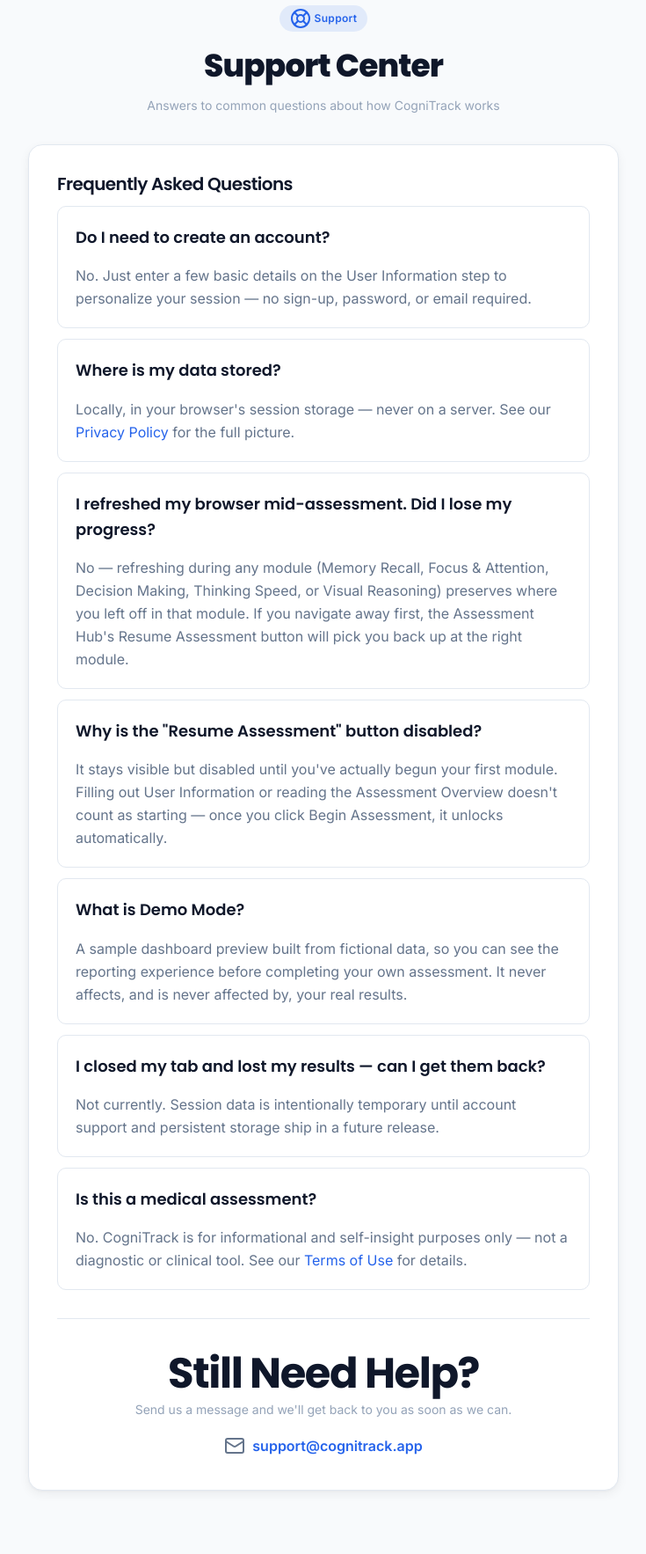
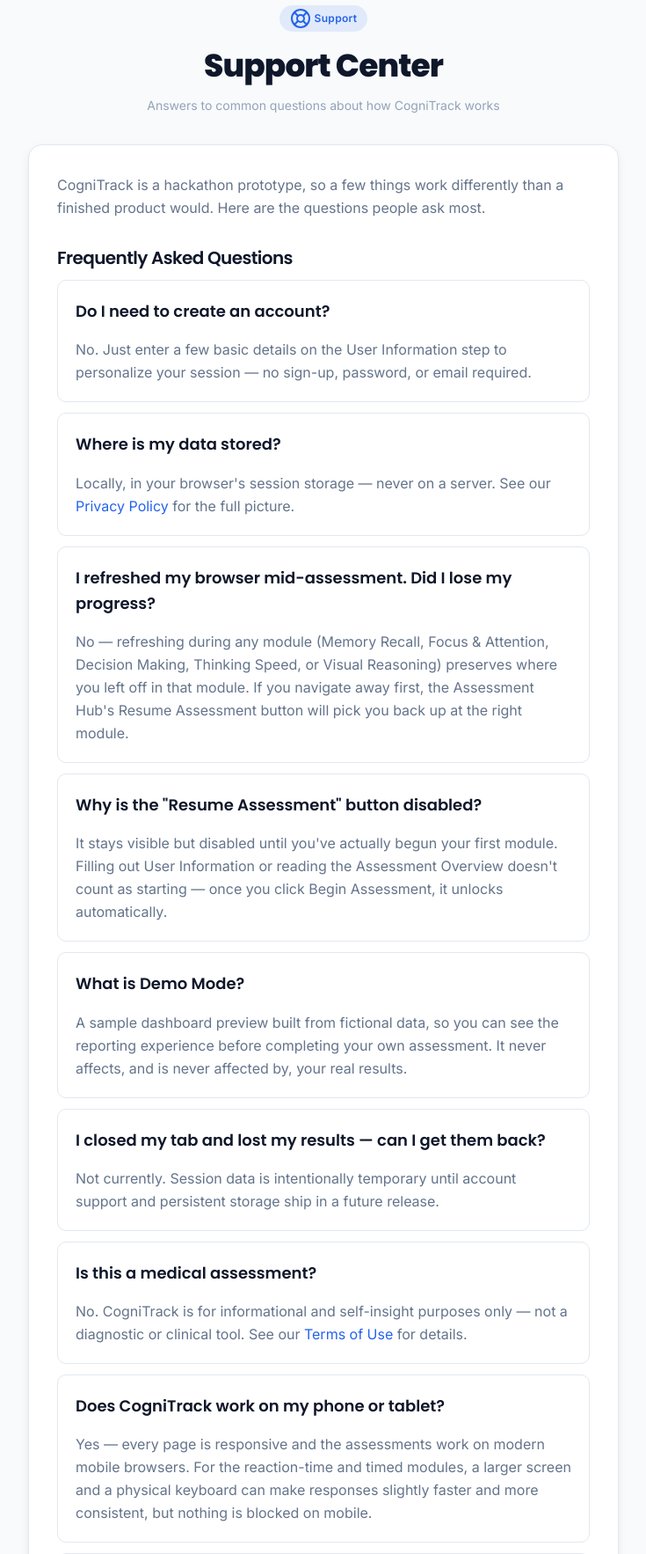
Before and after one commit to Rhythm-1987/CogniTrack, a Flask app: page /support in a window 1280 px wide. Shown: the part 131-1897 px from the top of the page at 88% size, without its empty margins (272-1007 px from the left). Run offline with Flask 3, Linux system fonts and the light colour scheme.

Commit message:
Frontend Polishn

```diff
--- a/app/static/css/memory.css
+++ b/app/static/css/memory.css
@@ -330,6 +330,10 @@
   box-shadow: var(--shadow-soft);
 }
 
+.recognition-word:focus-visible {
+  outline: 3px solid var(--color-primary);
+}
+
 .recognition-word.is-selected {
   background: rgba(37, 99, 235, 0.10);
   border-color: var(--color-primary);
--- a/app/static/css/style.css
+++ b/app/static/css/style.css
@@ -70,9 +70,11 @@
   --color-info:           #0EA5E9;
   --color-info-bg:        #F0F9FF;
 
-  /* --- Typography --- */
-  --font-display:   'Poppins', sans-serif;
-  --font-body:      'Inter', sans-serif;
+  /* --- Typography ---
+     System-font fallback stack so text keeps a native, legible look
+     while Poppins/Inter load (or if the Google Fonts request fails). */
+  --font-display:   'Poppins', -apple-system, 'Segoe UI', Roboto, sans-serif;
+  --font-body:      'Inter', -apple-system, 'Segoe UI', Roboto, sans-serif;
 
   --text-xs:    0.75rem;    /* 12px */
   --text-sm:    0.875rem;   /* 14px */
--- a/app/static/js/cognitrack-core.js
+++ b/app/static/js/cognitrack-core.js
@@ -700,6 +700,7 @@
     portal.setAttribute('role', 'dialog');
     portal.setAttribute('aria-modal', 'true');
     portal.setAttribute('aria-label', 'All Assessments Complete');
+    portal.setAttribute('tabindex', '-1');
 
     portal.innerHTML =
       '<div class="ct-finale-inner">' +
@@ -737,6 +738,11 @@
       '</div>';
 
     document.body.appendChild(portal);
+
+    /* Move focus into the dialog so screen readers announce it —
+       there's nothing interactive inside (it auto-navigates away),
+       so a full focus trap isn't needed, just the initial landing. */
+    portal.focus();
 
     /* Fade in */
     requestAnimationFrame(function () {
--- a/app/templates/base.html
+++ b/app/templates/base.html
@@ -35,6 +35,8 @@
 
 <body>
 
+  <a href="#main-content" class="skip-link">Skip to main content</a>
+
   <noscript>
     <div class="noscript-banner" role="alert">
       CogniTrack requires JavaScript to run its assessments and dashboard. Please enable JavaScript in your browser to continue.
@@ -45,7 +47,7 @@
   {% include 'navbar.html' %}
 
   <!-- Primary Content -->
-  <main>
+  <main id="main-content">
     {% block content %}{% endblock %}
   </main>
 
--- a/app/templates/pages/support.html
+++ b/app/templates/pages/support.html
@@ -24,6 +24,10 @@
 
     <div class="card legal-card scroll-reveal">
       <div class="legal-prose">
+        <p>
+          CogniTrack is a hackathon prototype, so a few things work differently than a
+          finished product would. Here are the questions people ask most.
+        </p>
         <h2>Frequently Asked Questions</h2>
       </div>
 
@@ -90,6 +94,43 @@
           </p>
         </div>
 
+        <div class="faq-item">
+          <p class="faq-item__q">Does CogniTrack work on my phone or tablet?</p>
+          <p class="faq-item__a">
+            Yes — every page is responsive and the assessments work on modern mobile browsers.
+            For the reaction-time and timed modules, a larger screen and a physical keyboard
+            can make responses slightly faster and more consistent, but nothing is blocked
+            on mobile.
+          </p>
+        </div>
+
+        <div class="faq-item">
+          <p class="faq-item__q">Do I need to install anything or create an internet connection mid-test?</p>
+          <p class="faq-item__a">
+            No installation — CogniTrack runs entirely in your browser. You do need an
+            internet connection to load the page initially (it pulls fonts and icons from a
+            CDN), but once a page has loaded, the assessment logic itself runs locally.
+          </p>
+        </div>
+
+        <div class="faq-item">
+          <p class="faq-item__q">Can I retake an assessment or take it more than once?</p>
+          <p class="faq-item__a">
+            Yes. "Retake Assessment" on your dashboard clears your current session data and
+            sends you back to Memory Recall for a fresh run. Each attempt overwrites the
+            previous one — there's no history log across multiple attempts yet.
+          </p>
+        </div>
+
+        <div class="faq-item">
+          <p class="faq-item__q">Can I download or print my results?</p>
+          <p class="faq-item__a">
+            Not yet. "Download Report" is visible on the dashboard as a preview of what's
+            coming, but it's disabled in this prototype. You can still screenshot or print
+            the dashboard page directly from your browser in the meantime.
+          </p>
+        </div>
+
       </div>
 
       <div class="legal-contact">
--- a/app/templates/pages/terms.html
+++ b/app/templates/pages/terms.html
@@ -26,8 +26,9 @@
       <div class="legal-prose">
 
         <p>
-          By using CogniTrack, you agree to the terms below. They're written to reflect what
-          the app actually does today, not a hypothetical future version of it.
+          CogniTrack is a hackathon prototype. By using it, you agree to the terms below —
+          they're written to reflect what the app actually does today, not a hypothetical
+          future version of it.
         </p>
 
         <h2>What CogniTrack Is</h2>
```
Also changed, not shown: other parts of app/static/css/style.css (+42 -0 lines), app/templates/pages/privacy.html (+4 -3 lines).
